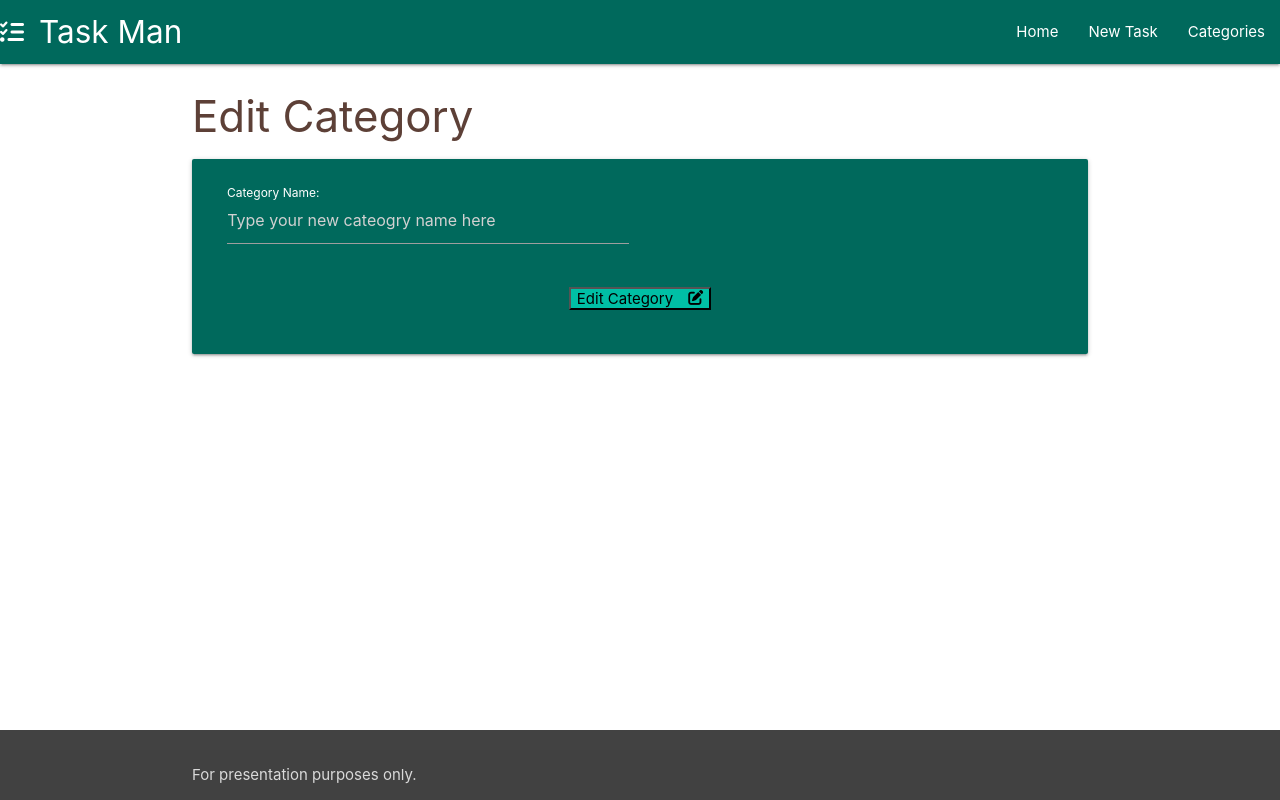
After one commit to JoelMichaelRutter/task-manager-app-mini-project, a Flask app: template taskmanager/templates/edit_category.html in a window 1280 px wide. The commit adds this page. Run offline with Flask 2, Linux system fonts and the light colour scheme; the template is opened without the code that fills it, so the values that code supplies are empty; some libraries are stand-ins or nearby versions.

Commit message:
add edit_cat html file and backend functionality to update database

```diff
--- a/taskmanager/templates/add_cateogry.html
+++ b/taskmanager/templates/add_category.html
@@ -7,7 +7,7 @@
     <form class="col s12" method="POST" action="{{ url_for('add_category')}}">
     <div class="row">
         <div class="input-field col s6">
-            <input placeholder="Type your new cateogry name here" id="category_name" name="category_name" minlength="3" maxlength="25" type="text" class="validate">
+            <input placeholder="Type your new cateogry name here" id="category_name" name="category_name" minlength="3" maxlength="25" type="text" class="validate white-text">
             <label for="category_name" class="white-text">Category Name:</label>
         </div>
     </div>
--- a/taskmanager/templates/categories.html
+++ b/taskmanager/templates/categories.html
@@ -17,11 +17,9 @@
       <div class="card teal darken-3 center-align">
         <div class="card-content white-text">
           <span class="card-title">{{category.category_name}}</span>
-          <p>I am a very simple card. I am good at containing small bits of information.
-          I am convenient because I require little markup to use effectively.</p>
         </div>
         <div class="card-action">
-          <a href="#" class="btn teal lighten-5 grey-text text-darken-4">Edit</a>
+          <a href="{{url_for('edit_category', category_id=category.id)}}" class="btn teal lighten-5 grey-text text-darken-4">Edit</a>
           <a href="#" class="btn orange darken-1 grey-text text-darken-4">Delete</a>
         </div>
       </div>
--- /dev/null
+++ b/taskmanager/templates/edit_category.html
@@ -0,0 +1,27 @@
+{% extends "base.html" %}
+{% block content %}
+
+<h3 class="brown-text text-darken-2">Edit Category</h3>
+
+<div class="row card-panel teal darken-3">
+    <form class="col s12" method="POST" action="{{ url_for('edit_category', category_id=category.id)}}">
+        <div class="row">
+            <div class="input-field col s6">
+                <input placeholder="Type your new cateogry name here" id="category_name"
+                    value="{{category.category_name}}" name="category_name" minlength="3" maxlength="25" type="text"
+                    class="validate white-text">
+                <label for="category_name" class="white-text">Category Name:</label>
+            </div>
+        </div>
+        <!-- Submit button -->
+        <div class="row">
+            <div class="col s12 center-align">
+                <button type="submit" class="teal accent-4 text-white">
+                    Edit Category <i class="fas fa-edit right"></i>
+                </button>
+            </div>
+        </div>
+    </form>
+</div>
+
+{% endblock %}
```
Also changed, not shown: taskmanager/routes.py (+11 -2 lines).
